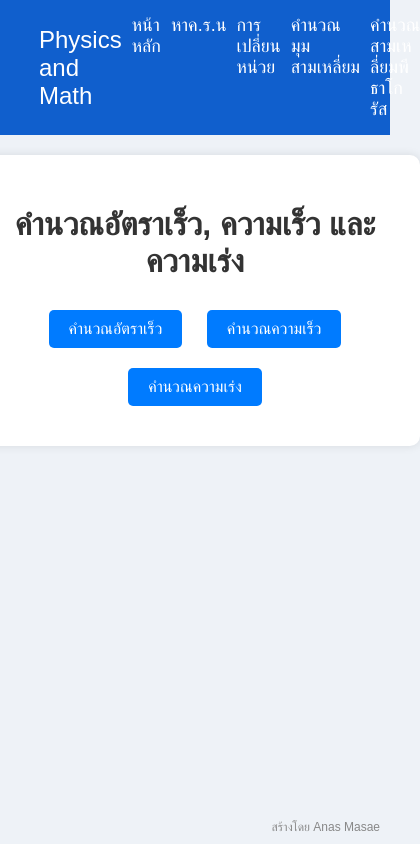
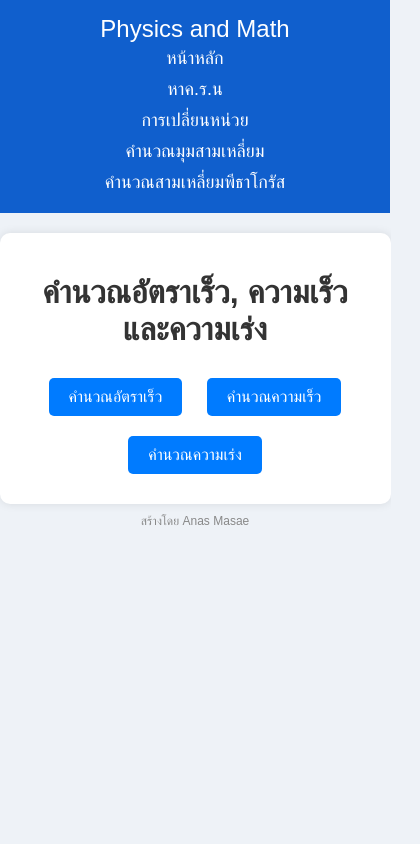
Before and after one commit to Anas322-lap/Physics-andmath, a plain HTML site: page index.html in a window 390 px wide. Shown: the whole page, 420 px wide, since content can reach past the window. Drawn offline with Linux system fonts and the light colour scheme.

Commit message:
Update index.html

```diff
--- a/index.html
+++ b/index.html
@@ -25,7 +25,7 @@
             display: flex;
             justify-content: space-between;
             align-items: center;
-            width: 80%;
+            width: 90%;
             margin: 0 auto;
         }
         .navbar-brand {
@@ -38,6 +38,7 @@
             margin: 0;
             padding: 0;
             display: flex;
+            flex-wrap: wrap;
         }
         .navbar-item {
             margin-left: 10px;
@@ -53,10 +54,10 @@
         }
         .container {
             background-color: #ffffff;
-            padding: 30px;
+            padding: 20px;
             border-radius: 10px;
             box-shadow: 0 0 10px rgba(0, 0, 0, 0.1);
-            max-width: 500px;
+            max-width: 90%;
             width: 100%;
             text-align: center;
             margin-top: 20px;
@@ -85,11 +86,11 @@
             color: #555;
         }
         .credit {
-            position: absolute;
+            position: relative;
             bottom: 10px;
-            right: 10px;
             font-size: 12px;
             color: #888;
+            margin-top: 20px;
         }
         .form-container {
             display: none;
@@ -102,6 +103,18 @@
             box-sizing: border-box;
             border: 1px solid #ccc;
             border-radius: 5px;
+        }
+        @media (max-width: 600px) {
+            .navbar-container {
+                flex-direction: column;
+            }
+            .navbar-menu {
+                flex-direction: column;
+                align-items: center;
+            }
+            .navbar-item {
+                margin: 5px 0;
+            }
         }
     </style>
 </head>
```
